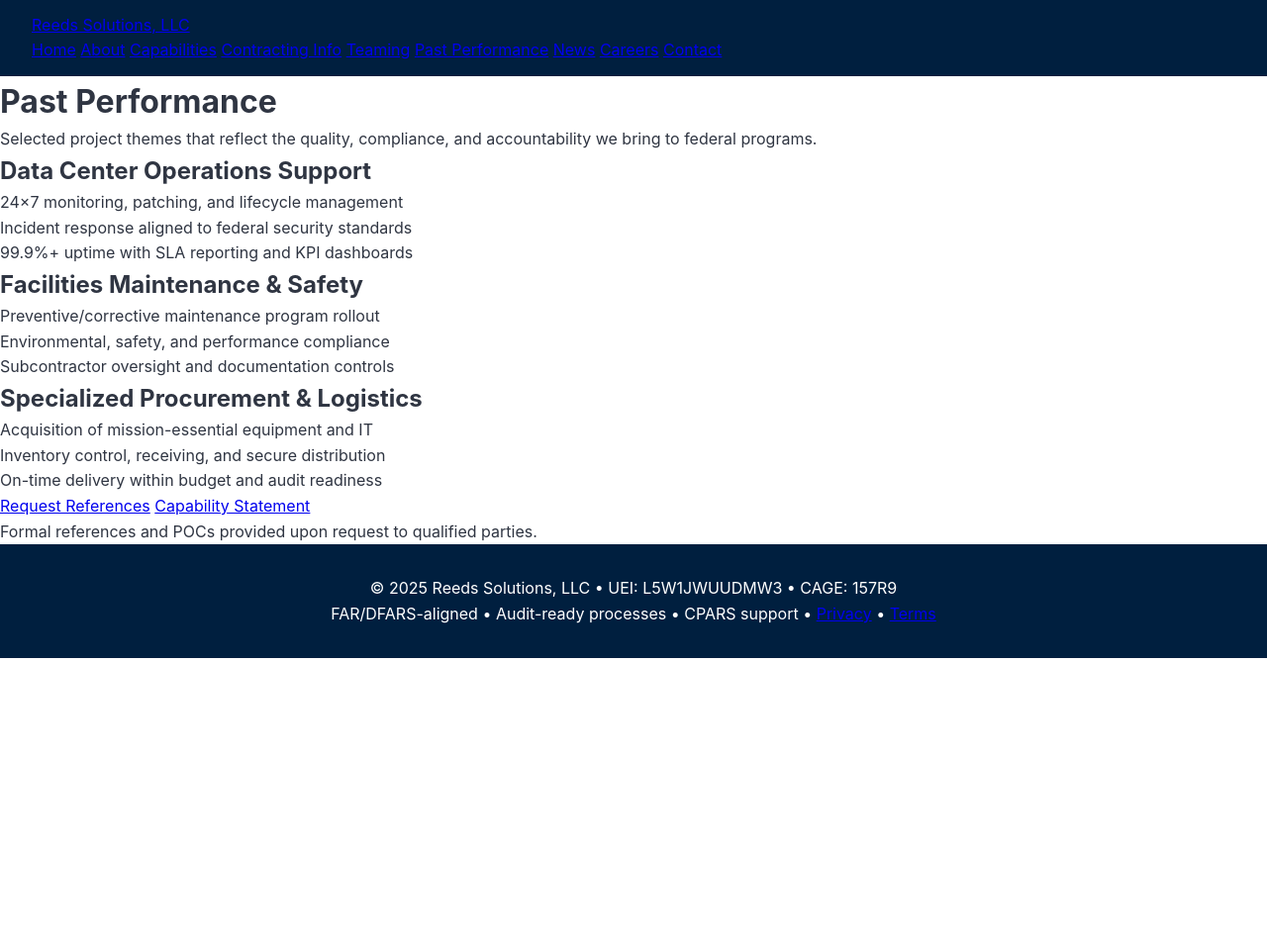
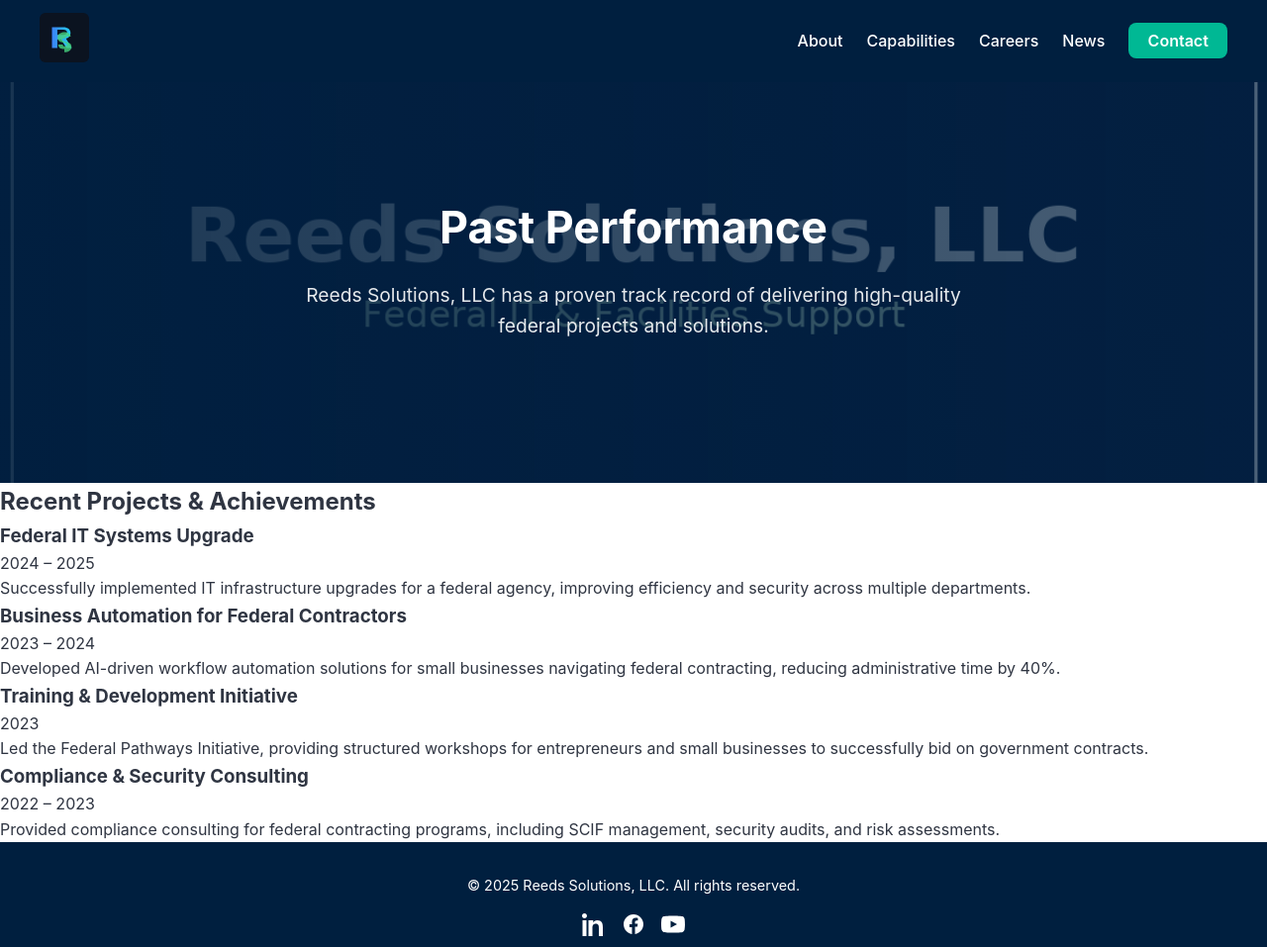
Before and after one commit to domogotu/reedsolutionsllc-website, a website: page past-performance.html in a window 1280 px wide. Shown: the whole page at 99% size. Before the commit the page ends 800 px from the top, so only its background shows below. Drawn offline with Linux system fonts and the light colour scheme.

Commit message:
Revise past-performance.html for SEO and structure
Updated HTML structure and meta tags for improved SEO and accessibility.

```diff
--- a/past-performance.html
+++ b/past-performance.html
@@ -1,78 +1,107 @@
-<!doctype html>
+<!DOCTYPE html>
 <html lang="en">
 <head>
-  <meta charset="utf-8" />
-  <meta name="viewport" content="width=device-width, initial-scale=1" />
-  <title>Past Performance — Reeds Solutions, LLC</title>
-  <meta name="description" content="Representative past performance themes demonstrating IT, facilities, logistics, and compliance outcomes." />
-  <link rel="icon" href="./favicon 2.svg" type="image/svg+xml" />
-  <link rel="stylesheet" href="./styles.css" />
+  <meta charset="UTF-8" />
+  <meta name="viewport" content="width=device-width, initial-scale=1.0" />
+  <meta name="description" content="Past Performance of Reeds Solutions, LLC — Successful federal projects and client partnerships." />
+  <meta name="keywords" content="Reeds Solutions, past performance, federal contracting, projects, case studies" />
+  <meta name="author" content="Reeds Solutions, LLC" />
+
+  <title>Past Performance | Reeds Solutions, LLC</title>
+
+  <link rel="icon" href="favicon 2.svg" type="image/svg+xml" />
+  <link rel="stylesheet" href="styles.css" />
+
+  <!-- Open Graph / Social Sharing -->
+  <meta property="og:title" content="Past Performance | Reeds Solutions, LLC" />
+  <meta property="og:description" content="Explore Reeds Solutions, LLC's successful federal projects and client partnerships." />
+  <meta property="og:image" content="https://reedssolutionsllc.org/assets/og-image-past-performance.png" />
+  <meta property="og:type" content="website" />
+  <meta property="og:url" content="https://reedssolutionsllc.org/past-performance" />
+
+  <!-- Twitter Card -->
+  <meta name="twitter:card" content="summary_large_image" />
+  <meta name="twitter:title" content="Past Performance | Reeds Solutions, LLC" />
+  <meta name="twitter:description" content="Explore Reeds Solutions, LLC's successful federal projects and client partnerships." />
+  <meta name="twitter:image" content="https://reedssolutionsllc.org/assets/og-image-past-performance.png" />
+
+  <!-- Security -->
+  <meta http-equiv="Content-Security-Policy" content="default-src 'self' https:; img-src 'self' data: https:; style-src 'self' 'unsafe-inline' https:; script-src 'self' 'unsafe-inline' https:;" />
+
+  <!-- Analytics -->
+  <script async src="https://www.googletagmanager.com/gtag/js?id=G-XXXXXXXXXX"></script>
+  <script>
+    window.dataLayer = window.dataLayer || [];
+    function gtag(){dataLayer.push(arguments);}
+    gtag('js', new Date());
+    gtag('config', 'G-XXXXXXXXXX');
+  </script>
 </head>
+
 <body>
-  <header class="site-header">
-    <div class="container nav">
-      <a class="brand" href="./">Reeds Solutions, LLC</a>
-      <nav aria-label="Primary">
-        <a href="./index.html">Home</a>
-        <a href="./about.html">About</a>
-        <a href="./capabilities.html">Capabilities</a>
-        <a href="./contracting.html">Contracting Info</a>
-        <a href="./teaming.html">Teaming</a>
-        <a href="./past-performance.html" aria-current="page">Past Performance</a>
-        <a href="./news.html">News</a>
-        <a href="./careers.html">Careers</a>
-        <a class="btn-outline" href="./contact.html">Contact</a>
-      </nav>
-    </div>
+  <header role="banner">
+    <nav class="navbar" role="navigation" aria-label="Main Navigation">
+      <div class="logo">
+        <a href="index.html"><img src="logo-RS-machinery-detailed.svg" alt="Reeds Solutions, LLC Logo" /></a>
+      </div>
+      <ul class="nav-links">
+        <li><a href="about.html" aria-current="false">About</a></li>
+        <li><a href="capabilities.html" aria-current="false">Capabilities</a></li>
+        <li><a href="careers.html" aria-current="false">Careers</a></li>
+        <li><a href="news.html" aria-current="false">News</a></li>
+        <li><a href="contact.html" class="btn" aria-current="false">Contact</a></li>
+      </ul>
+    </nav>
   </header>
 
-  <main class="section">
-    <div class="container">
-      <h1>Past Performance</h1>
-      <p class="lead">Selected project themes that reflect the quality, compliance, and accountability we bring to federal programs.</p>
+  <main role="main">
+    <section class="hero">
+      <div class="hero-content">
+        <h1>Past Performance</h1>
+        <p>Reeds Solutions, LLC has a proven track record of delivering high-quality federal projects and solutions.</p>
+      </div>
+    </section>
 
-      <div class="grid">
-        <div class="card">
-          <h2>Data Center Operations Support</h2>
-          <ul>
-            <li>24×7 monitoring, patching, and lifecycle management</li>
-            <li>Incident response aligned to federal security standards</li>
-            <li>99.9%+ uptime with SLA reporting and KPI dashboards</li>
-          </ul>
-        </div>
+    <section class="performance-section section-light">
+      <div class="container">
+        <h2>Recent Projects & Achievements</h2>
 
-        <div class="card">
-          <h2>Facilities Maintenance & Safety</h2>
-          <ul>
-            <li>Preventive/corrective maintenance program rollout</li>
-            <li>Environmental, safety, and performance compliance</li>
-            <li>Subcontractor oversight and documentation controls</li>
-          </ul>
-        </div>
+        <article class="performance-item">
+          <h3>Federal IT Systems Upgrade</h3>
+          <p class="date">2024 – 2025</p>
+          <p>Successfully implemented IT infrastructure upgrades for a federal agency, improving efficiency and security across multiple departments.</p>
+        </article>
 
-        <div class="card">
-          <h2>Specialized Procurement & Logistics</h2>
-          <ul>
-            <li>Acquisition of mission-essential equipment and IT</li>
-            <li>Inventory control, receiving, and secure distribution</li>
-            <li>On-time delivery within budget and audit readiness</li>
-          </ul>
-        </div>
+        <article class="performance-item">
+          <h3>Business Automation for Federal Contractors</h3>
+          <p class="date">2023 – 2024</p>
+          <p>Developed AI-driven workflow automation solutions for small businesses navigating federal contracting, reducing administrative time by 40%.</p>
+        </article>
+
+        <article class="performance-item">
+          <h3>Training & Development Initiative</h3>
+          <p class="date">2023</p>
+          <p>Led the Federal Pathways Initiative, providing structured workshops for entrepreneurs and small businesses to successfully bid on government contracts.</p>
+        </article>
+
+        <article class="performance-item">
+          <h3>Compliance & Security Consulting</h3>
+          <p class="date">2022 – 2023</p>
+          <p>Provided compliance consulting for federal contracting programs, including SCIF management, security audits, and risk assessments.</p>
+        </article>
       </div>
-
-      <section class="section">
-        <p><a class="btn" href="./contact.html">Request References</a> <a class="btn-outline" href="./capability-statement.html">Capability Statement</a></p>
-        <p class="tiny">Formal references and POCs provided upon request to qualified parties.</p>
-      </section>
-    </div>
+    </section>
   </main>
 
-  <footer class="site-footer">
-    <div class="container footer-inner">
-      <div>© <span id="y"></span> Reeds Solutions, LLC • UEI: L5W1JWUUDMW3 • CAGE: 157R9</div>
-      <div class="tiny">FAR/DFARS-aligned • Audit-ready processes • CPARS support • <a href="./privacy.html">Privacy</a> • <a href="./terms.html">Terms</a></div>
+  <footer role="contentinfo">
+    <div class="footer-content">
+      <p>© 2025 Reeds Solutions, LLC. All rights reserved.</p>
+      <div class="socials">
+        <a href="https://www.linkedin.com/company/reedssolutionsllc" aria-label="LinkedIn"><img src="linkedin.svg" alt="LinkedIn" /></a>
+        <a href="https://www.facebook.com/reedssolutionsllc" aria-label="Facebook"><img src="facebook.svg" alt="Facebook" /></a>
+        <a href="https://www.youtube.com/@reedssolutionsllc" aria-label="YouTube"><img src="youtube.svg" alt="YouTube" /></a>
+      </div>
     </div>
   </footer>
-  <script>document.getElementById('y').textContent=new Date().getFullYear();</script>
 </body>
 </html>
```
